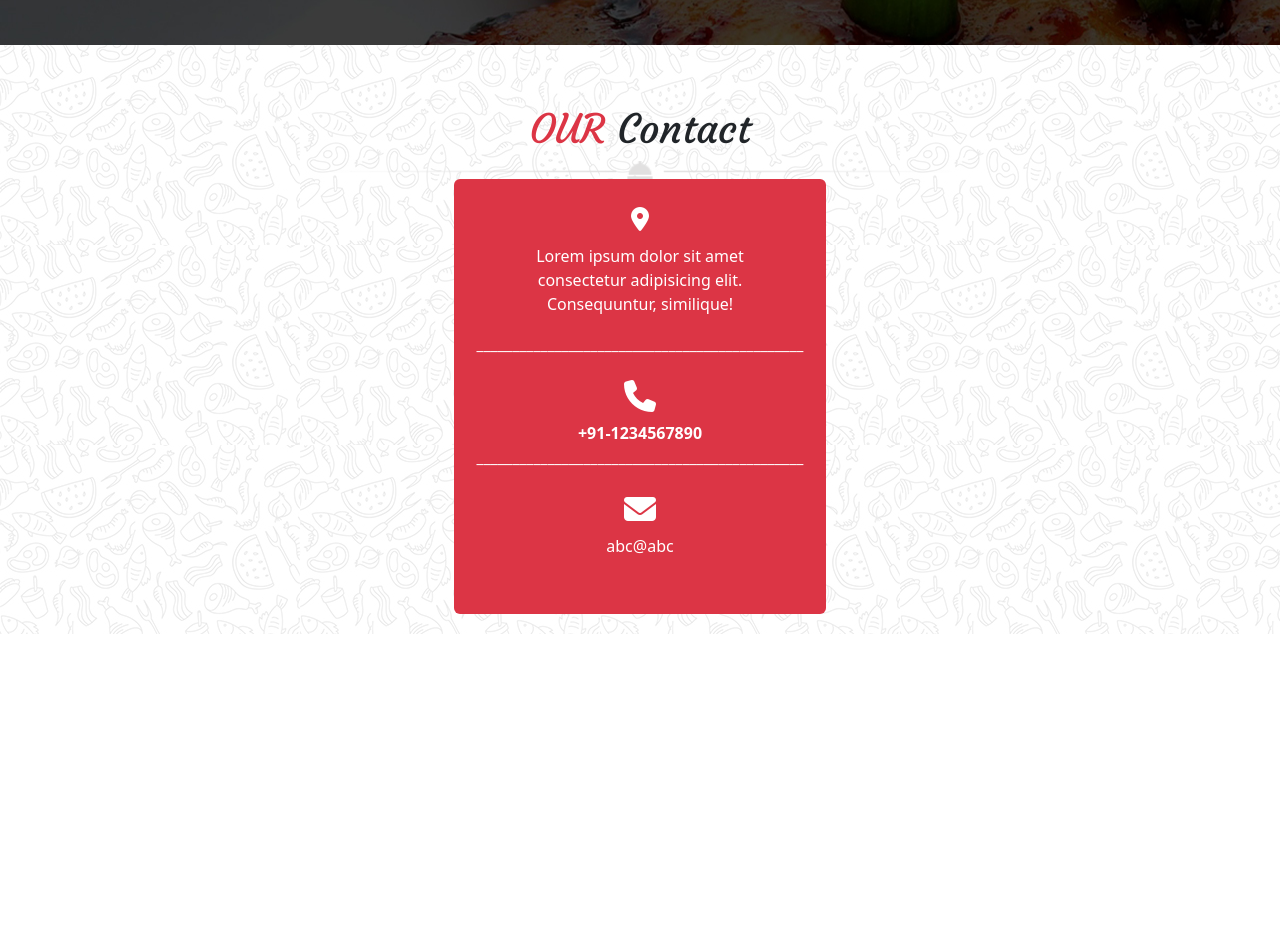
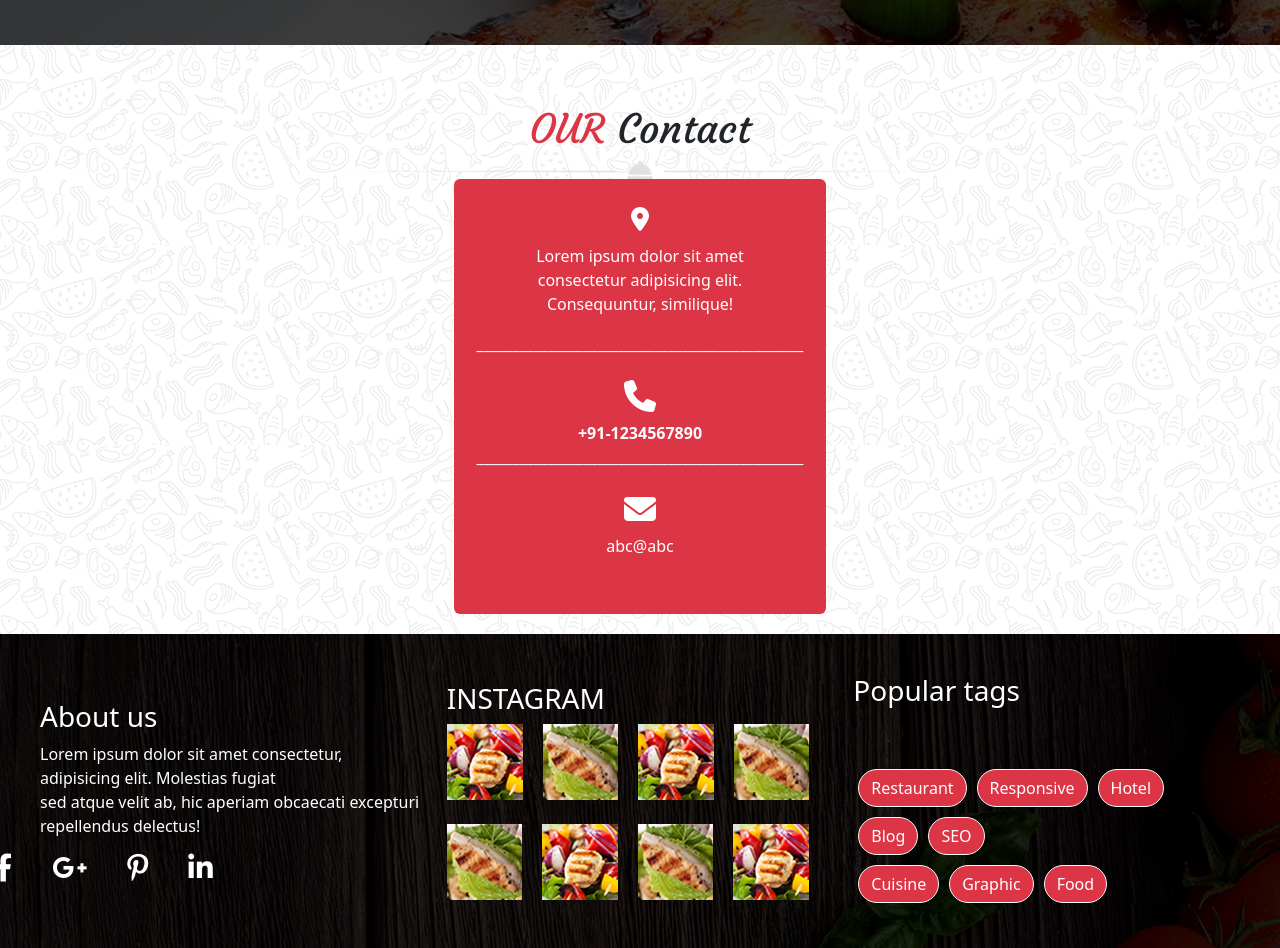
Before and after one commit to Osama-Jeb/projet_css_oussama_jebrane, a website: page index.html in a window 1280 px wide. Shown: the part 3690-4638 px from the top of the page. Before the commit the page ends 4324 px from the top, so only its background shows below. Drawn offline with nearby package versions, Linux system fonts and the light colour scheme; files whose address does not match are found by name.

Commit message:
footer part 1

```diff
--- a/index.html
+++ b/index.html
@@ -312,6 +312,71 @@
     </main>
 
 
+    <!--! Footer  -->
+    <footer
+        class="d-flex gap-1 text-center text-lg-start flex-column flex-lg-row justify-content-between align-items-center text-white p-2">
+        <!-- About us -->
+        <div class="about">
+            <h3>About us</h3>
+            <p>Lorem ipsum dolor sit amet consectetur,
+                <br> adipisicing elit. Molestias fugiat
+                <br> sed atque velit ab, hic
+                aperiam obcaecati excepturi
+                <br> repellendus delectus!
+            </p>
+            <div class="icons d-flex align-items-center justify-content-center gap-2 fs-3">
+                <!-- TODO: add links to SM -->
+                <i class="fa-brands fa-facebook-f"></i>
+                <i class="fa-brands fa-google-plus-g"></i>
+                <i class="fa-brands fa-pinterest-p"></i>
+                <i class="fa-brands fa-linkedin-in"></i>
+            </div>
+        </div>
+
+        <!-- Instagram -->
+        <div class="insta">
+            <h3>INSTAGRAM</h3>
+            <div class="d-flex d-md-block gap-2">
+                <!-- four icons -->
+                <div class="d-flex flex-column flex-md-row gap-1">
+                    <img src="./public/img/instragram_gallery_img1.jpg" alt="">
+                    <img src="./public/img/instragram_gallery_img2.jpg" alt="">
+                    <img src="./public/img/instragram_gallery_img1.jpg" alt="">
+                    <img src="./public/img/instragram_gallery_img2.jpg" alt="">
+                </div>
+                <br>
+                <!-- four icons -->
+                <div class="d-flex flex-column flex-md-row gap-1">
+                    <img src="./public/img/instragram_gallery_img2.jpg" alt="">
+                    <img src="./public/img/instragram_gallery_img1.jpg" alt="">
+                    <img src="./public/img/instragram_gallery_img2.jpg" alt="">
+                    <img src="./public/img/instragram_gallery_img1.jpg" alt="">
+                </div>
+            </div>
+        </div>
+
+        <!-- Tags -->
+        <div class="tags d-flex flex-column">
+            <h3>Popular tags</h3>
+            <br> <br>
+            <div class="tags-text d-flex">
+                <button class="btn btn-chef-red border border-1 border-light rounded-pill">Restaurant</button>
+                <button class="btn btn-chef-red border border-1 border-light rounded-pill">Responsive</button>
+                <button class="btn btn-chef-red border border-1 border-light rounded-pill">Hotel</button>
+            </div>
+            <div class="tags-text d-flex">
+                <button class="btn btn-chef-red border border-1 border-light rounded-pill">Blog</button>
+                <button class="btn btn-chef-red border border-1 border-light rounded-pill">SEO</button>
+            </div>
+            <div class="tags-text d-flex">
+
+                <button class="btn btn-chef-red border border-1 border-light rounded-pill">Cuisine</button>
+                <button class="btn btn-chef-red border border-1 border-light rounded-pill">Graphic</button>
+                <button class="btn btn-chef-red border border-1 border-light rounded-pill">Food</button>
+            </div>
+        </div>
+    </footer>
+
     <script src="./node_modules/bootstrap/dist/js/bootstrap.bundle.js"></script>
 </body>
 
--- a/src/sass/modules/home/_footer.scss
+++ b/src/sass/modules/home/_footer.scss
@@ -0,0 +1,18 @@
+footer {
+    background-image: url(../img/footer_background.jpg);
+    height: auto;
+
+    div {
+        width: 33%;
+
+        @media (max-width: 768px) {
+            width: 100%;
+        }
+
+        .tags-text {
+            * {
+                margin: 5px;
+            }
+        }
+    }
+}
```
Also changed, not shown: public/css/app.css, 1 other file.
